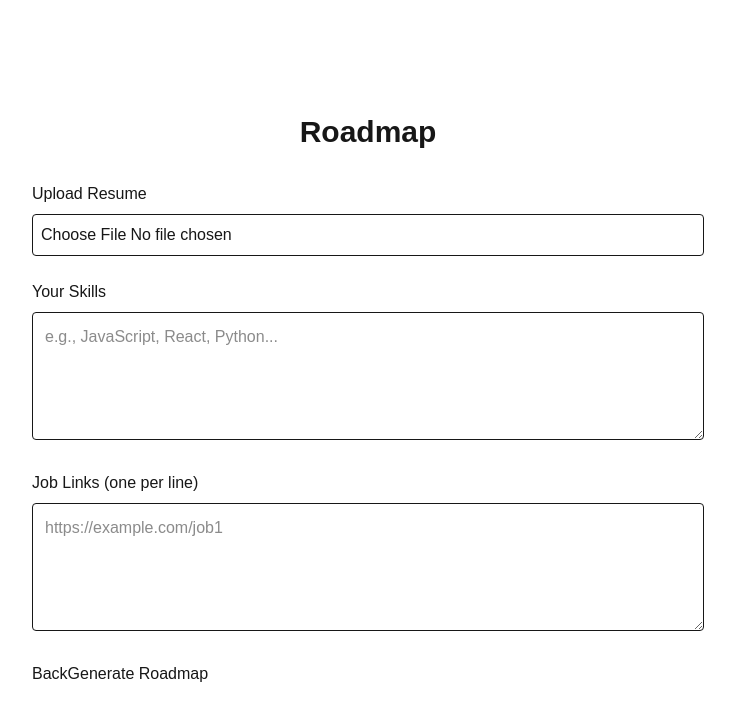
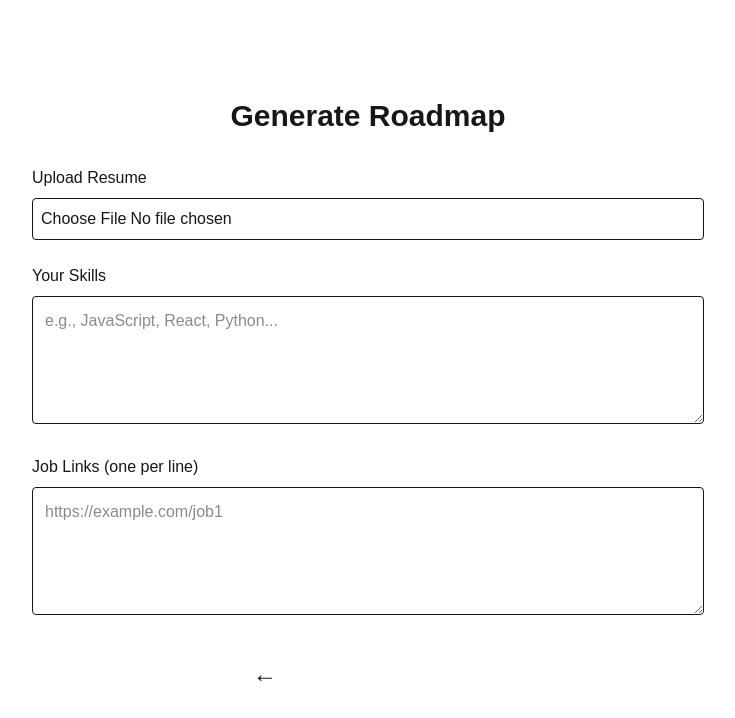
Before and after one commit to ShalyJay/HowdyHack-LaunchPad, a Next.js app in the folder react-app/: page /form in a window 1280 px wide. Shown: the top 718 px of the page, without its empty margins (272-1007 px from the left). Built offline with nearby package versions, Linux system fonts and the light colour scheme.

Commit message:
Create basic ui

```diff
--- a/react-app/src/app/form/page.tsx
+++ b/react-app/src/app/form/page.tsx
@@ -30,7 +30,7 @@ export default function Form() {
 
                 {/* Title */}
                 <h1 className="text-3xl font-bold text-center mb-8">
-                    Roadmap
+                    Generate Roadmap
                 </h1>
 
                 <form onSubmit={handleSubmit} className="space-y-6">
@@ -67,12 +67,19 @@ export default function Form() {
                         />
                     </div>
 
-                    <div>
+                    <div className="flex items-center justify-center gap-4">
                         <Link href="/">
-                        <button type="button">Back</button>
+                            <button type="button" className="p-3 text-2xl hover:opacity-70">
+                                ←
+                            </button>
                         </Link>
-                        <button type="submit">Generate Roadmap</button>
+                            <button type="submit" className="px-6 py-3 bg-white/20 text-white rounded-full
+                                hover:bg-white/40 hover:scale-110 transition-all backdrop-blur-sm border
+                                border-white/30 cursor-pointer">
+                                Generate Roadmap
+                            </button>
                     </div>
+
                 </form>
             </div>
         </div>
```
